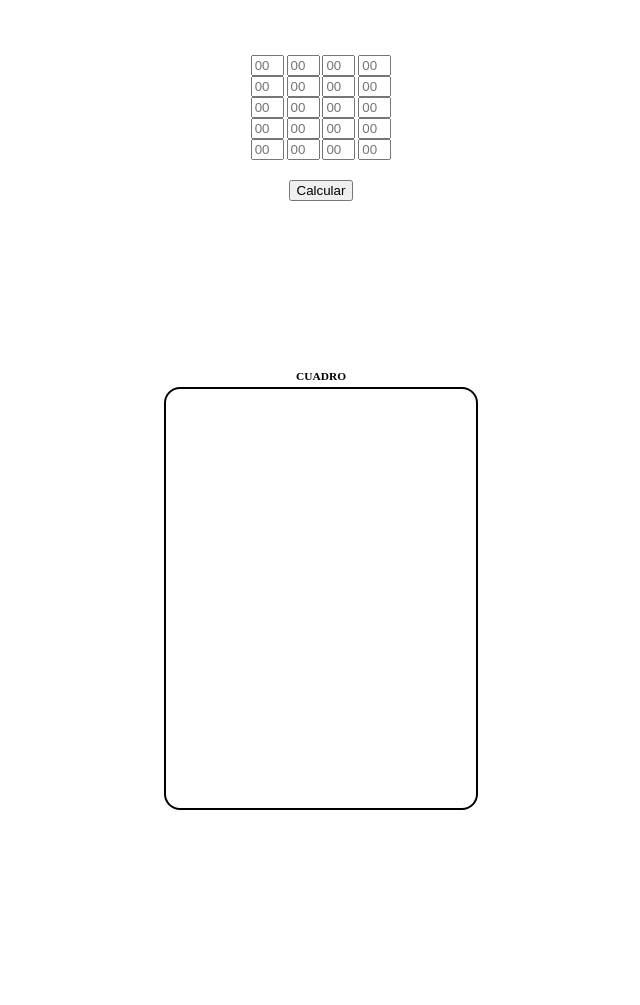
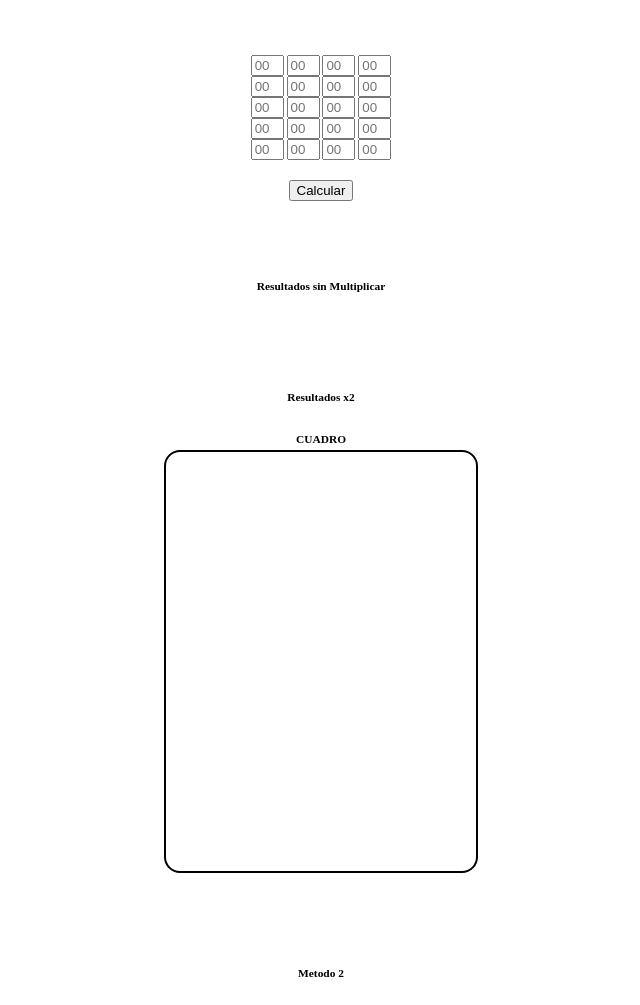
Before and after one commit to Natarus/NatRose, a plain HTML site: page index.html in a window 1280 px wide. Shown: the whole page, without its empty margins (319-959 px from the left). Before the commit the page ends 830 px from the top, so only its background shows below. Drawn offline with Linux system fonts and the light colour scheme.

Commit message:
Update index.html

```diff
--- a/index.html
+++ b/index.html
@@ -43,14 +43,14 @@
             <button type="button" class="boton" onclick="btnCalcular()">Calcular</button>
         </div>
         <div class="resultados">
-            <h1 id="resultadosPorDos" class="titles"></h1>
+            <h1 id="resultadosPorDos" class="titles">Resultados sin Multiplicar</h1>
             <div id="resultx2MinusOne" class="minusOne"></div>
             <div id="resultx2" class="normal"></div>
             <div id="resultx2PlusOne" class="plusOne"></div>
         </div>
 
         <div class="resultados">
-            <h1 id="resultadosNormales" class="titles"></h1>
+            <h1 id="resultadosNormales" class="titles">Resultados x2</h1>
             <div id="resultMinusOne" class="minusOne"></div>
             <div id="result" class="normal"></div>
             <div id="resultPlusOne" class="plusOne"></div>
@@ -69,6 +69,11 @@
             <section id="resultsAddedFour"></section>
           </article>
 
+          <div class="resultados">
+            <h1 id="resultadosNormalesConvertidos" class="titles">Metodo 2</h1>
+            <div id="resultScrambled" class="normal"></div>
+        </div>
+
 
                 <script src="main.js" async defer></script>
     </body>
```
